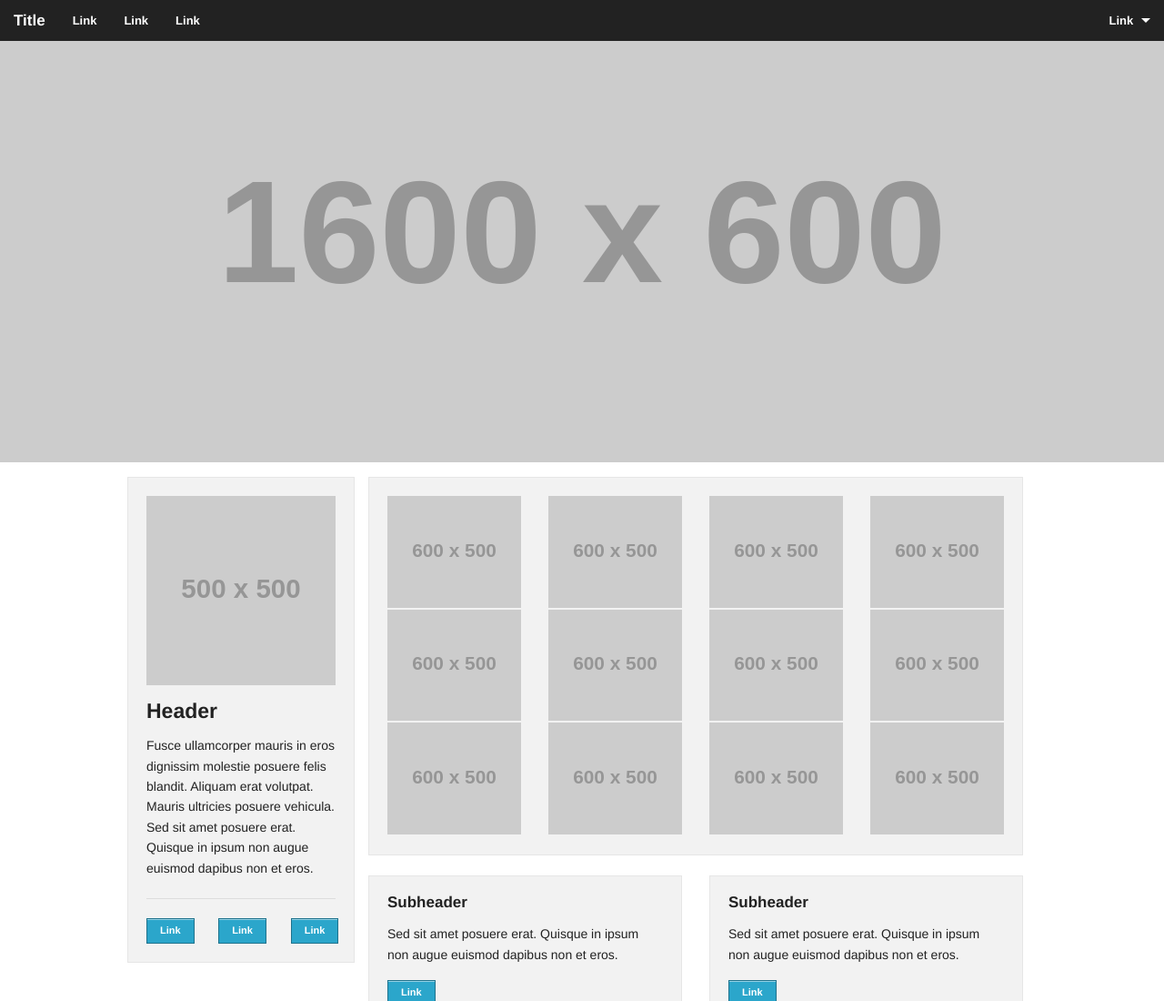
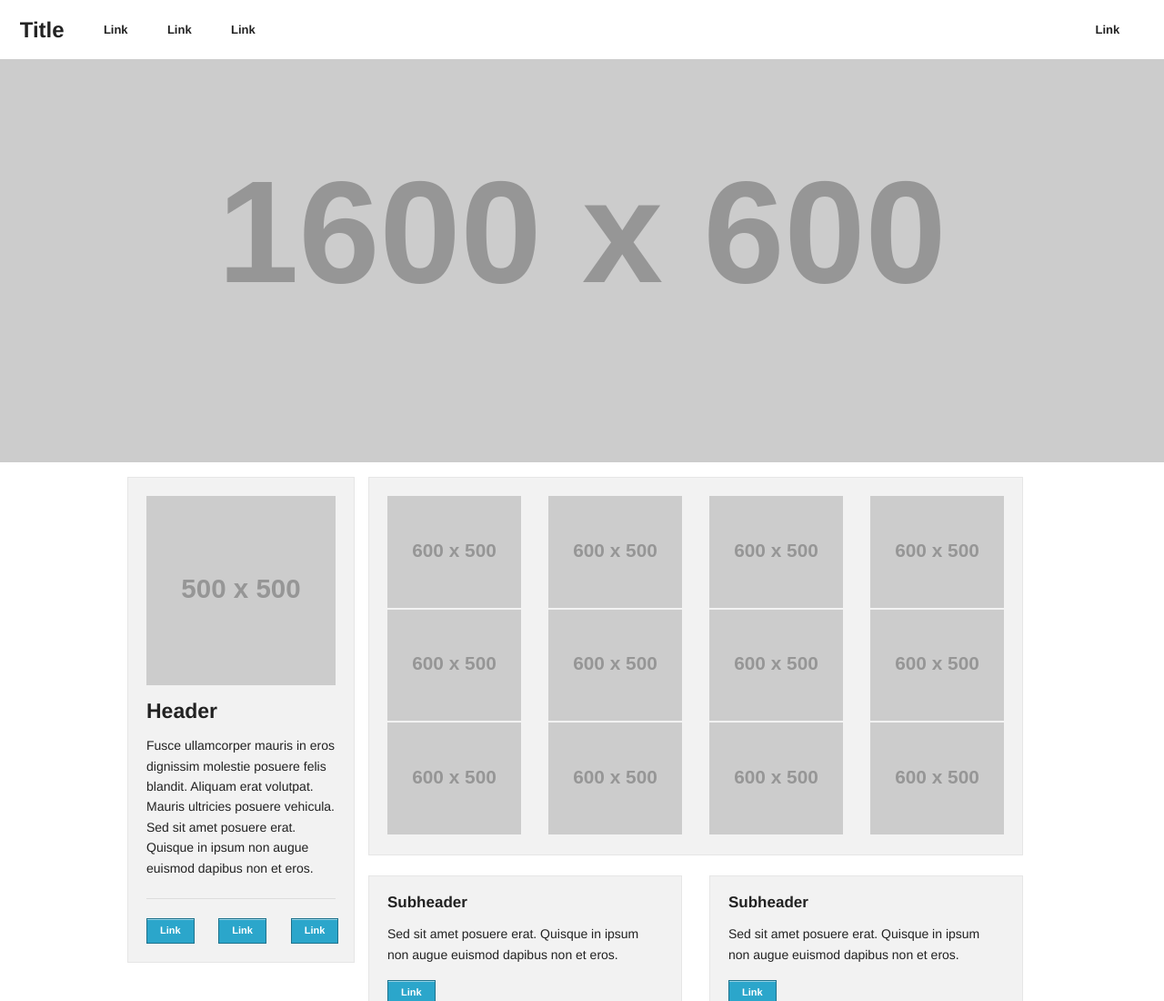
Before and after one commit to Krakdesign/Portfolio, a plain HTML site: page index.html in a window 1280 px wide. Shown: the top 1100 px of the page at 91% size. Drawn offline with Linux system fonts and the light colour scheme; placeholder pictures from the web are drawn by us.

Commit message:
Nowa wersja

```diff
--- a/sass/_settings.scss
+++ b/sass/_settings.scss
@@ -95,13 +95,13 @@
 
 // Top Bar Settings
 
-// $topBarBgColor: #222;
-// $topBarHeight: 45px;
+	$topBarBgColor: #fff;
+	$topBarHeight: 65px;
 // $topBarHeightMobile: 45px;
 // $topBarBtmMargin: 30px;
 // $topBarTitleWeight: bold;
-// $topBarTitleSize: 17px;
-// $topBarLinkColor: #fff;
+	$topBarTitleSize: 24px;
+	$topBarLinkColor: #222;
 // $topBarLinkWeight: bold;
 // $topBarLinkSize: 13px;
 // $topBarDropBgColor: #222;
```
Also changed, not shown: stylesheets/app.css.
